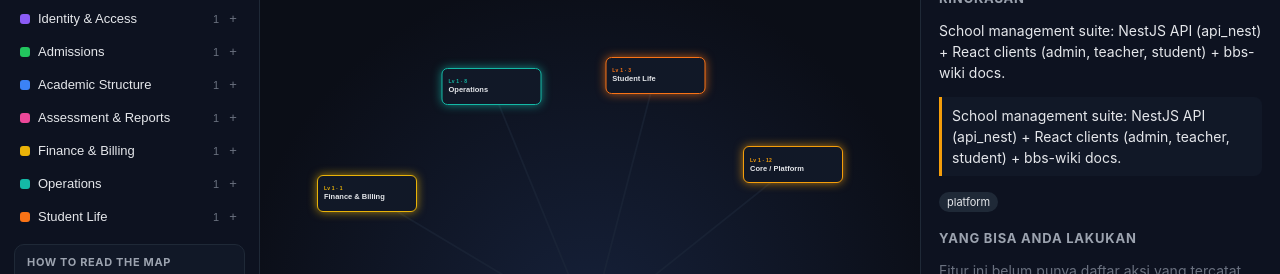
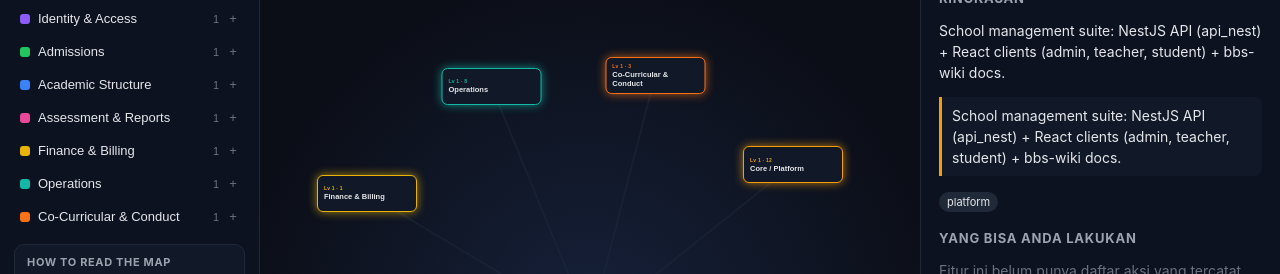
Before and after one commit to ihsanmursid/yggdrasil, a React (Vite) app: page / in a window 1280 px wide. Shown: the part 235-509 px from the top of the page. Built offline with nearby package versions, Linux system fonts and the light colour scheme.

Commit message:
Rename Student Life branch to Co-Curricular & Conduct
The branch holds conduct, remarks, badges and CCA/LEAPS enrolment, not
academic scoring, so the old label misdescribed its contents.

```diff
--- a/src/data/yggdrasilData.ts
+++ b/src/data/yggdrasilData.ts
@@ -10,7 +10,7 @@ export const yggdrasilData: YggdrasilData = {
     { id: 'assessment', label: 'Assessment & Reports', color: '#ec4899' },
     { id: 'finance', label: 'Finance & Billing', color: '#eab308' },
     { id: 'operations', label: 'Operations', color: '#14b8a6' },
-    { id: 'student-life', label: 'Student Life', color: '#f97316' },
+    { id: 'co-curricular', label: 'Co-Curricular & Conduct', color: '#f97316' },
   ],
   nodes: [
     {
@@ -32,8 +32,8 @@ export const yggdrasilData: YggdrasilData = {
     { id: 'grp-academic', title: 'Academic Structure', category: 'academic', description: 'How the curriculum is organised: subjects → topics → lessons, lesson plans, grade levels and teaching groups.', level: 1, parentId: 'smartbag', crud: [], relatesTo: ['grp-assessment'], tags: ['group'] },
     { id: 'grp-assessment', title: 'Assessment & Reports', category: 'assessment', description: 'Grading and reporting: gradebooks, assignments, SVE/exam papers, prelims and report cards.', level: 1, parentId: 'smartbag', crud: [], relatesTo: ['grp-academic', 'grp-operations'], tags: ['group'] },
     { id: 'grp-finance', title: 'Finance & Billing', category: 'finance', description: 'Money flows: fees, invoices, payments, refunds, installments and finance master data.', level: 1, parentId: 'smartbag', crud: [], relatesTo: ['grp-admissions'], tags: ['group'] },
-    { id: 'grp-operations', title: 'Operations', category: 'operations', description: 'Day-to-day running of the school: attendance, discipline, pickups, certificates, documents, schedules and analytics.', level: 1, parentId: 'smartbag', crud: [], relatesTo: ['grp-student-life'], tags: ['group'] },
-    { id: 'grp-student-life', title: 'Student Life', category: 'student-life', description: 'Beyond the classroom: CCA, LEAPS enrichment, conduct, remarks and e-badges.', level: 1, parentId: 'smartbag', crud: [], relatesTo: ['grp-operations'], tags: ['group'] },
+    { id: 'grp-operations', title: 'Operations', category: 'operations', description: 'Day-to-day running of the school: attendance, discipline, pickups, certificates, documents, schedules and analytics.', level: 1, parentId: 'smartbag', crud: [], relatesTo: ['grp-co-curricular'], tags: ['group'] },
+    { id: 'grp-co-curricular', title: 'Co-Curricular & Conduct', category: 'co-curricular', description: 'Beyond the classroom: CCA, LEAPS enrichment, conduct, remarks and e-badges.', level: 1, parentId: 'smartbag', crud: [], relatesTo: ['grp-operations'], tags: ['group'] },
     { id: 'grp-core', title: 'Core / Platform', category: 'core', description: 'Platform plumbing shared by everything: master data, notifications, media/file storage, mailer, external integrations and system config.', level: 1, parentId: 'smartbag', crud: [], relatesTo: [], tags: ['group'] },
     // ---- Portals (per role, from bbs/ frontend inventory) ----
     {
@@ -263,10 +263,10 @@ export const yggdrasilData: YggdrasilData = {
       id: 'conduct-badges',
       title: 'Conduct, Remarks & E-Badges',
       userNote: 'Modul perilaku (conduct) dan E-Badges yang dipakai untuk mencatat catatan perilaku serta memberikan badge elektronik kepada siswa. Guru wali kelas mencatat conduct dan e-badge siswa, sementara admin mengatur jenis badge. Fitur ini menjadi jalur pencatatan perilaku utama dan apresiasi siswa di tingkat kelas.',
-      category: 'student-life',
+      category: 'co-curricular',
       description: 'Teacher portal conduct/remarks entry + ebadges; feeds student dashboard widgets (badges, medals).',
       level: 2,
-      parentId: 'grp-student-life',
+      parentId: 'grp-co-curricular',
       crud: [
         { id: 'cb-1', label: 'Add remark / badge', type: 'create' },
         { id: 'cb-2', label: 'View conduct record', type: 'read' },
@@ -3736,7 +3736,7 @@ export const yggdrasilData: YggdrasilData = {
       id: 'conduct-api',
       title: 'Conduct API',
       userNote: 'Fitur ini menyimpan catatan conduct atau perilaku siswa per student report dan per term, termasuk nilai conduct yang diberikan guru pembina kelas. Guru dapat membuat, memperbarui, dan memuat banyak catatan conduct sekaligus untuk siswa di kelasnya, dan catatan ini menjadi bahan laporan perilaku siswa. Data conduct ini juga dipakai sebagai dasar pada proses verifikasi conduct tingkat secondary.',
-      category: 'student-life',
+      category: 'co-curricular',
       description: 'Conduct record entries and verification.',
       apiRoute: 'GET×2, POST×2, PUT — /api/v1/conducts',
       spec: {
@@ -3762,7 +3762,7 @@ export const yggdrasilData: YggdrasilData = {
       id: 'remark-api',
       title: 'Remarks API',
       userNote: 'Modul catatan (remark) yang dipakai untuk menambahkan dan mengelola catatan terkait siswa. Guru atau admin dapat membuat, melihat, memperbarui, dan menghapus catatan siswa sesuai kebutuhan. Catatan ini melengkapi informasi perilaku dan perkembangan siswa dalam sistem.',
-      category: 'student-life',
+      category: 'co-curricular',
       description: 'Teacher remarks on students.',
       apiRoute: 'GET×2, POST×3, PUT — /api/v1/remarks',
       spec: {
@@ -3813,7 +3813,7 @@ export const yggdrasilData: YggdrasilData = {
       id: 'cca-registration',
       title: 'CCA Registration',
       userNote: 'Modul pendaftaran kegiatan CCA (Co-Curricular Activity) oleh siswa, mencakup pengajuan, persetujuan, penolakan, penarikan, dan undangan keanggotaan. Sistem menerapkan aturan seperti periode pendaftaran, batas jumlah CCA, kuota total, dan kuota berdasarkan jenis kelamin. Admin menyetujui atau menolak pendaftaran, sementara siswa mendaftar pada CCA yang diinginkan.',
-      category: 'student-life',
+      category: 'co-curricular',
       description: 'Student CCA signup/registration flow.',
       apiRoute: 'GET×3, POST×6, PUT — /api/v1/ccaRegistrations',
       spec: {
@@ -3839,7 +3839,7 @@ export const yggdrasilData: YggdrasilData = {
       id: 'cca-registration-window',
       title: 'CCA Registration Window',
       userNote: 'Modul pengaturan jendela waktu (window) pendaftaran CCA yang menentukan kapan siswa boleh mendaftar. Admin mengatur periode pembukaan dan penutupan pendaftaran untuk setiap kegiatan. Pengaturan ini memastikan pendaftaran hanya dapat dilakukan sesuai jadwal yang ditetapkan sekolah.',
-      category: 'student-life',
+      category: 'co-curricular',
       description: 'Open/close windows for CCA signups.',
       apiRoute: 'GET×2, POST, PUT, DELETE — /api/v1/ccaRegistrationWindows',
       spec: {
@@ -3864,7 +3864,7 @@ export const yggdrasilData: YggdrasilData = {
       id: 'cca-year',
       title: 'CCA Year',
       userNote: 'Modul yang mengelola penawaran CCA per tahun ajaran, mencakup CCA, kampus, tingkat, kuota total, kuota laki-laki dan perempuan, deskripsi, serta gambar. Admin mengatur penawaran mana yang dibuka pada tahun ajaran tertentu dan berapa daya tampungnya. Fitur ini menjadi dasar bagi proses pendaftaran dan penempatan siswa ke CCA.',
-      category: 'student-life',
+      category: 'co-curricular',
       description: 'CCA offering per academic year with coordinators.',
       apiRoute: 'GET×2, POST×2, PUT, DELETE — /api/v1/ccaYears',
       spec: {
@@ -3889,7 +3889,7 @@ export const yggdrasilData: YggdrasilData = {
       id: 'student-cca-grade',
       title: 'Student CCA Grade',
       userNote: 'Modul penilaian siswa untuk kegiatan CCA, yang mencatat dan menyimpan nilai CCA setiap siswa. Guru atau admin dapat memberi nilai, memperbarui banyak nilai sekaligus, dan menyinkronkan nilai CCA secara keseluruhan. Nilai ini menjadi bagian dari laporan perkembangan siswa pada kegiatan ekstrakurikuler.',
-      category: 'student-life',
+      category: 'co-curricular',
       description: 'Grades for CCA participation.',
       apiRoute: 'GET×3, POST×2, PUT, DELETE — /api/v1/studentCcaGrades',
       spec: {
@@ -3914,7 +3914,7 @@ export const yggdrasilData: YggdrasilData = {
       id: 'badge',
       title: 'Badges',
       userNote: 'Modul pengelolaan master data badge (lencana) yang dipakai sekolah sebagai bentuk penghargaan. Admin dapat membuat, melihat, mengubah, dan menghapus data badge. Badge ini nantinya diberikan kepada siswa sebagai tanda pencapaian atau perilaku baik.',
-      category: 'student-life',
+      category: 'co-curricular',
       description: 'Badge definitions awarded to students.',
       apiRoute: 'GET×2, POST, PUT, DELETE — /api/v1/badges',
       spec: {
@@ -3942,7 +3942,7 @@ export const yggdrasilData: YggdrasilData = {
       id: 'badge-type',
       title: 'Badge Types',
       userNote: 'Modul pengelolaan jenis badge (badge type) sebagai kategori untuk mengelompokkan berbagai badge. Admin mengatur jenis-jenis badge yang tersedia di sekolah. Pengelompokan ini memudahkan pemberian dan pelaporan badge kepada siswa.',
-      category: 'student-life',
+      category: 'co-curricular',
       description: 'Badge category definitions.',
       apiRoute: 'GET×2, POST, PUT, DELETE — /api/v1/badgeTypes',
       spec: {
@@ -3967,7 +3967,7 @@ export const yggdrasilData: YggdrasilData = {
       id: 'student-badge',
       title: 'Student Badges',
       userNote: 'Modul pemberian badge kepada siswa yang mencatat badge mana yang diperoleh setiap siswa. Guru atau admin dapat memberikan dan mencatat badge siswa sesuai prestasi atau perilakunya. Data ini menjadi riwayat penghargaan yang diterima siswa selama bersekolah.',
-      category: 'student-life',
+      category: 'co-curricular',
       description: 'Badge awards issued to students.',
       apiRoute: 'GET, POST×2 — /api/v1/studentBadges',
       spec: {
@@ -4215,10 +4215,10 @@ export const yggdrasilData: YggdrasilData = {
     {
       id: 'cca',
       title: 'CCA',
-      category: 'student-life',
+      category: 'co-curricular',
       description: 'Co-curricular activities enrolment.',
       level: 2,
-      parentId: 'grp-student-life',
+      parentId: 'grp-co-curricular',
       crud: [],
       relatesTo: ['students'],
       tags: [],
@@ -4257,10 +4257,10 @@ export const yggdrasilData: YggdrasilData = {
     {
       id: 'leaps',
       title: 'LEAPS',
-      category: 'student-life',
+      category: 'co-curricular',
       description: 'LEAPS points and tracking.',
       level: 2,
-      parentId: 'grp-student-life',
+      parentId: 'grp-co-curricular',
       crud: [],
       relatesTo: ['cca'],
       tags: [],
```
